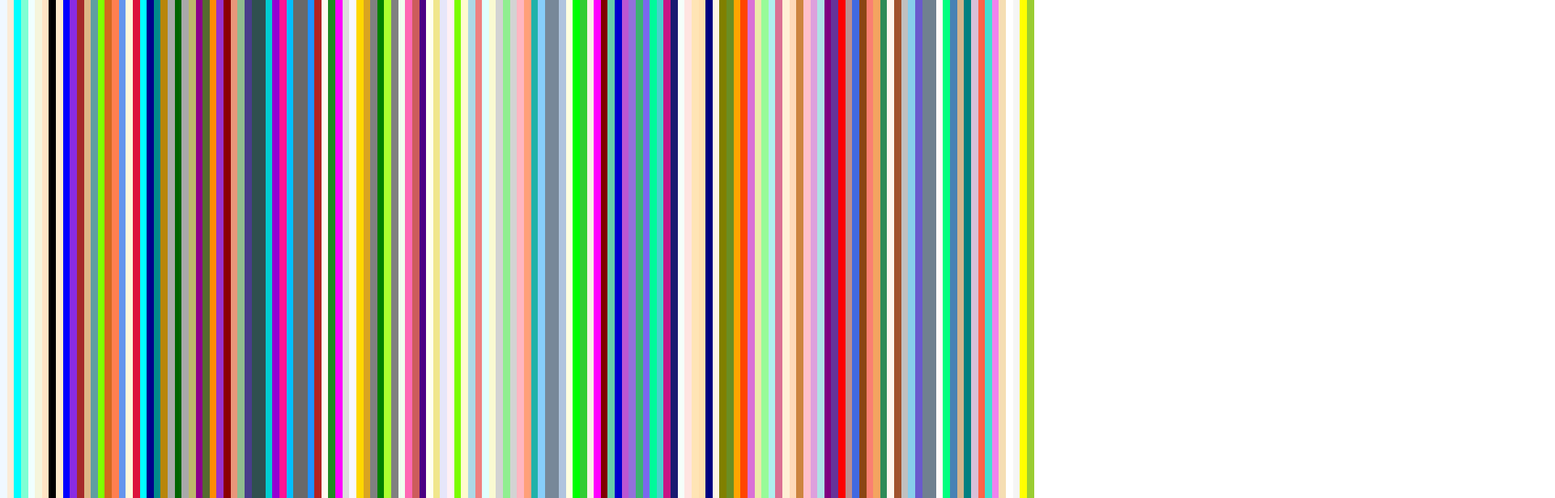
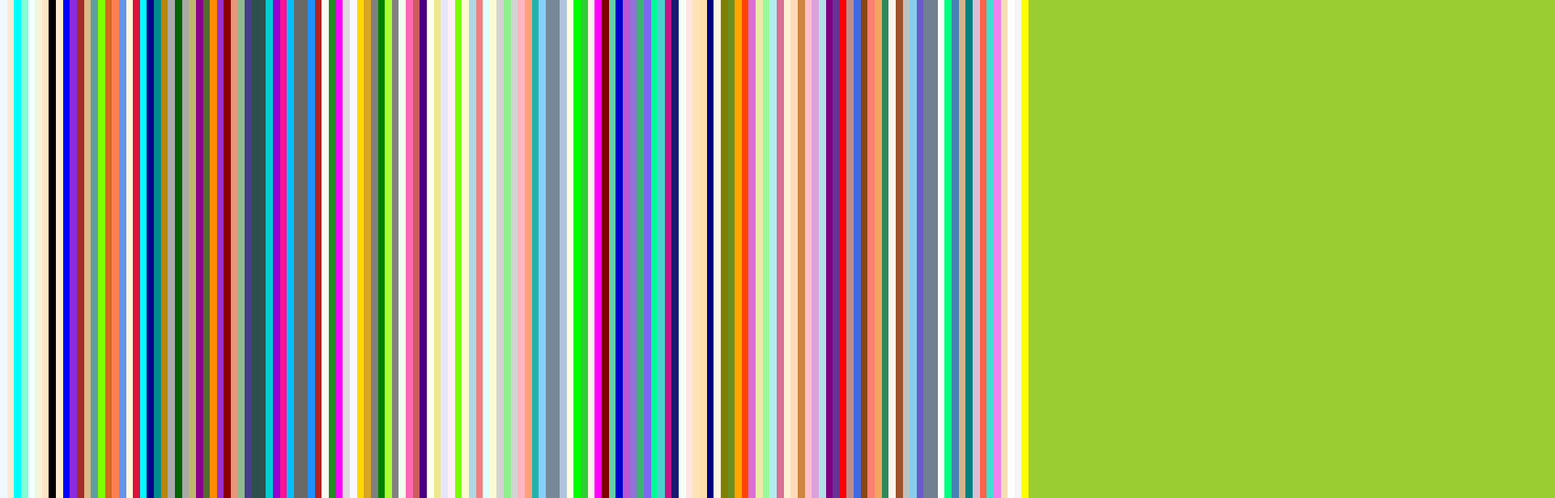
Before and after one commit to janephilipps/every-second-a-color, a React (Create React App) app: page / in a window 1280 px wide. Shown: the top 616 px of the page at 81% size, 1920 px wide, since content can reach past the window. Built offline with nearby package versions, Linux system fonts and the light colour scheme.

Commit message:
prepare to add timing

```diff
--- a/src/App.css
+++ b/src/App.css
@@ -1,5 +1,5 @@
 .color {
-  width: .675%;
   height: 100vh;
-  display: inline-block;
+  position: absolute;
+  width: 100vw;
 }
--- a/src/App.js
+++ b/src/App.js
@@ -156,13 +156,18 @@ const cssColorKeywords = [
 class App extends Component {
   render() {
 
-    const styles = cssColorKeywords.map((color) => ({ "background-color": `${color}`}));
+    const styles = cssColorKeywords.map((color, index) => {
+      const left = .675 * index;
+      return {
+        backgroundColor: `${color}`,
+        left: `${left}%`,
+        zIndex: index,
+      }
+    });
 
     return (
       <div className="App">
-        {cssColorKeywords.map((color, index) => (
-          <div class="color" style={styles[index]}></div>
-        ))}
+        {cssColorKeywords.map((color, index) => <div class="color" style={styles[index]}></div>)}
       </div>
     );
   }
```
